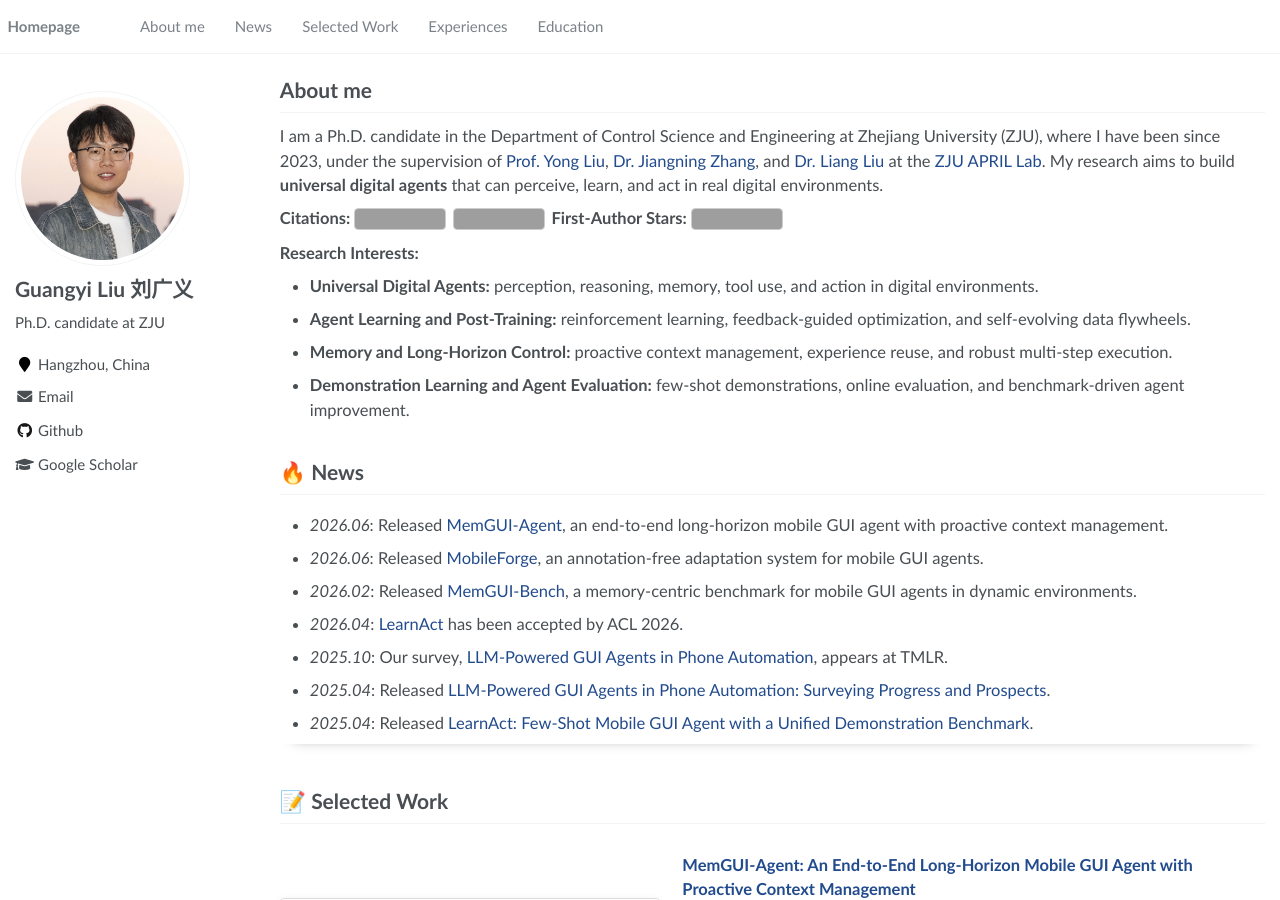
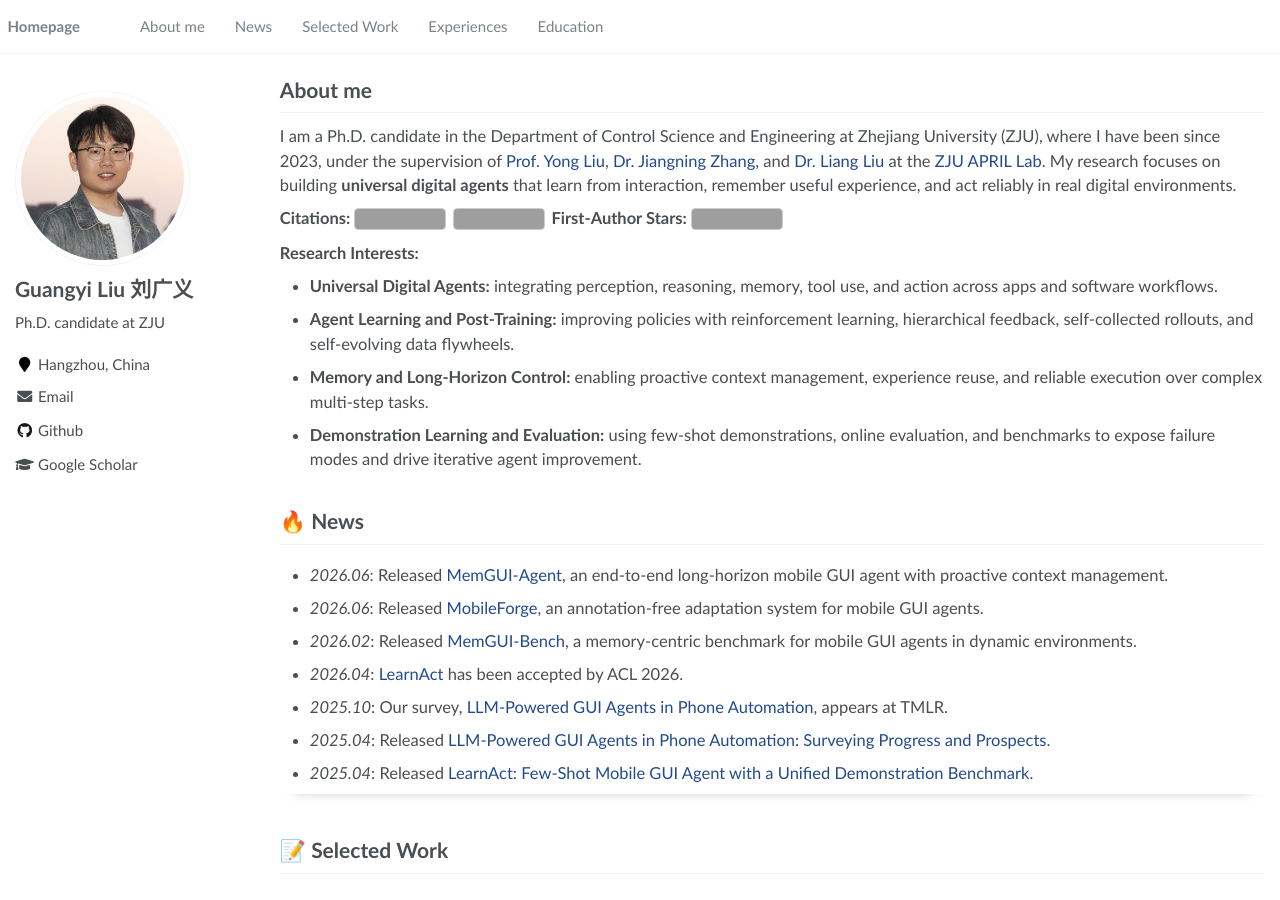
Before and after one commit to lgy0404/lgy0404.github.io, a Jekyll site: the page built from _pages/about.md, in a window 1280 px wide and 900 px high. Built offline with Jekyll 4.4.1, drawn with Linux system fonts in a browser that asks for light colours; comment, search, counter and statistics services are not loaded; grey boxes are pictures that could not be loaded.

Commit message:
style: refine research statement

```diff
--- a/_pages/about.md
+++ b/_pages/about.md
@@ -184,7 +184,7 @@ redirect_from:
 <span class='anchor' id='about-me'></span>
 # About me
 
-I am a Ph.D. candidate in the Department of Control Science and Engineering at Zhejiang University (ZJU), where I have been since 2023, under the supervision of [Prof. Yong Liu](https://person.zju.edu.cn/yongliu), [Dr. Jiangning Zhang](https://zhangzjn.github.io/), and [Dr. Liang Liu](https://scholar.google.com/citations?user=Kkg3IPMAAAAJ&hl=en) at the [ZJU APRIL Lab](https://april.zju.edu.cn/). My research aims to build **universal digital agents** that can perceive, learn, and act in real digital environments.
+I am a Ph.D. candidate in the Department of Control Science and Engineering at Zhejiang University (ZJU), where I have been since 2023, under the supervision of [Prof. Yong Liu](https://person.zju.edu.cn/yongliu), [Dr. Jiangning Zhang](https://zhangzjn.github.io/), and [Dr. Liang Liu](https://scholar.google.com/citations?user=Kkg3IPMAAAAJ&hl=en) at the [ZJU APRIL Lab](https://april.zju.edu.cn/). My research focuses on building **universal digital agents** that learn from interaction, remember useful experience, and act reliably in real digital environments.
 
 <div class="profile-stats" markdown="1">
 
@@ -193,10 +193,10 @@ I am a Ph.D. candidate in the Department of Control Science and Engineering at Z
 </div>
 
 **Research Interests:**
-- **Universal Digital Agents:** perception, reasoning, memory, tool use, and action in digital environments.
-- **Agent Learning and Post-Training:** reinforcement learning, feedback-guided optimization, and self-evolving data flywheels.
-- **Memory and Long-Horizon Control:** proactive context management, experience reuse, and robust multi-step execution.
-- **Demonstration Learning and Agent Evaluation:** few-shot demonstrations, online evaluation, and benchmark-driven agent improvement.
+- **Universal Digital Agents:** integrating perception, reasoning, memory, tool use, and action across apps and software workflows.
+- **Agent Learning and Post-Training:** improving policies with reinforcement learning, hierarchical feedback, self-collected rollouts, and self-evolving data flywheels.
+- **Memory and Long-Horizon Control:** enabling proactive context management, experience reuse, and reliable execution over complex multi-step tasks.
+- **Demonstration Learning and Evaluation:** using few-shot demonstrations, online evaluation, and benchmarks to expose failure modes and drive iterative agent improvement.
 
 <span class='anchor' id='news'></span>
 # 🔥 News
```
